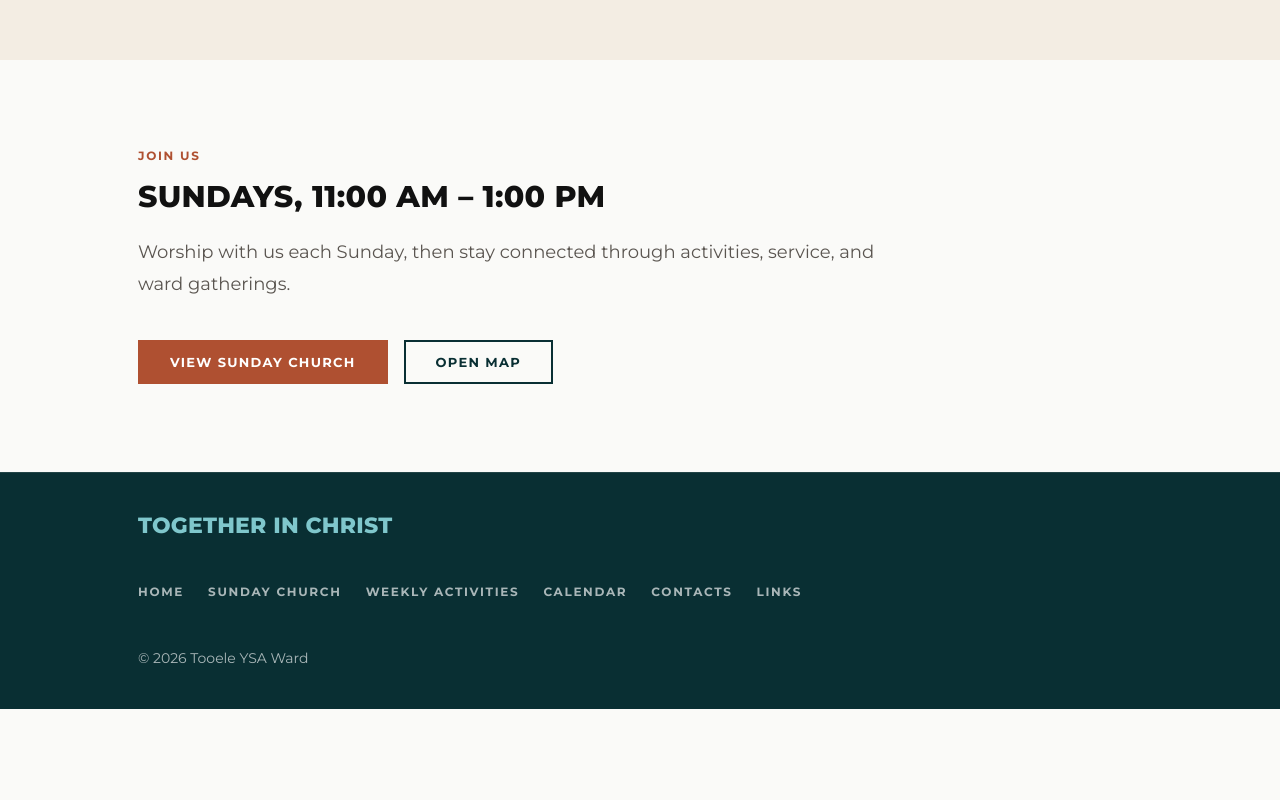
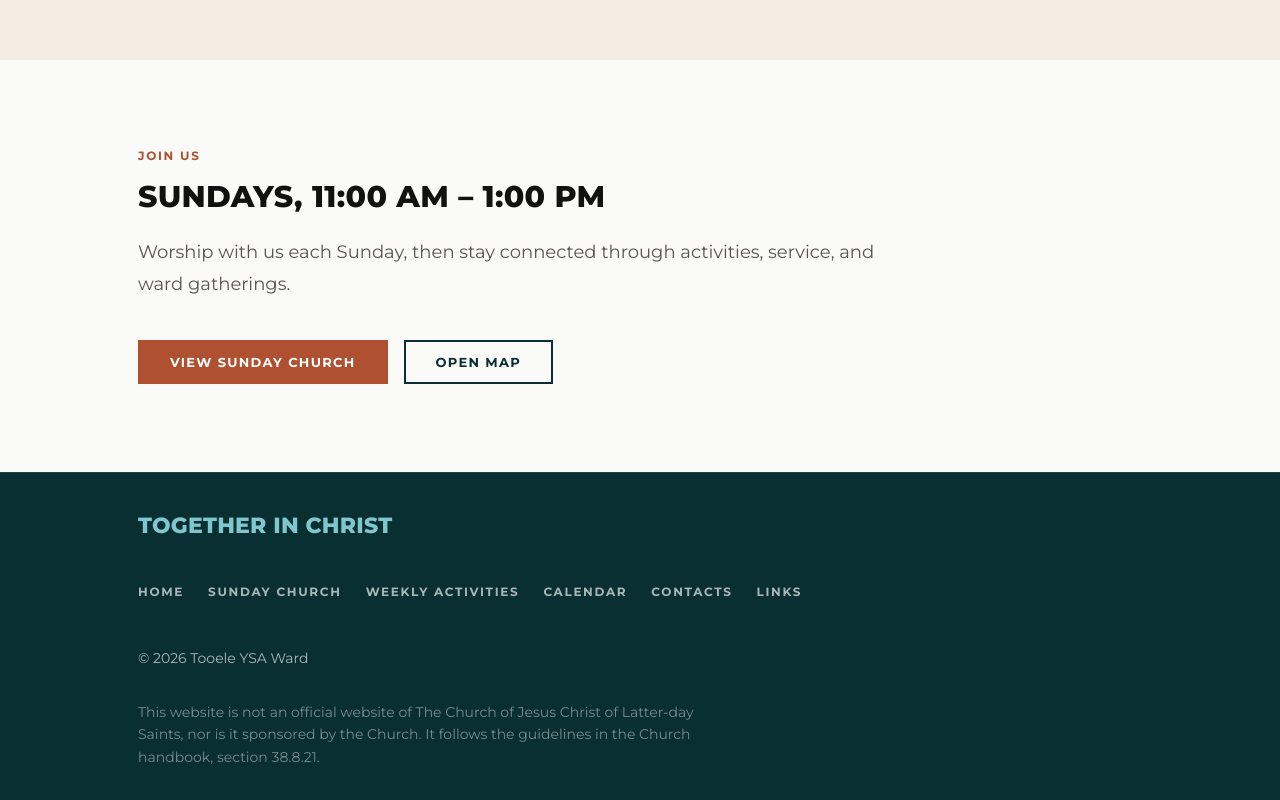
Before and after one commit to toddjudd/tooele-ysa, a Next.js app: page / in a window 1280 px wide. Shown: the part 1407-2207 px from the top of the page. Before the commit the page ends 2116 px from the top, so only its background shows below. Built offline with nearby package versions, Linux system fonts and the light colour scheme; no server answers.

Commit message:
Add Church affiliation disclaimer to footer

```diff
--- a/components/footer.tsx
+++ b/components/footer.tsx
@@ -21,6 +21,11 @@ export function Footer() {
           ))}
         </nav>
         <p className="text-body-sm text-white/65">© {currentYear} Tooele YSA Ward</p>
+        <p className="max-w-prose text-body-sm text-white/45">
+          This website is not an official website of The Church of Jesus Christ
+          of Latter-day Saints, nor is it sponsored by the Church. It follows the
+          guidelines in the Church handbook, section 38.8.21.
+        </p>
       </div>
     </footer>
   );
```
